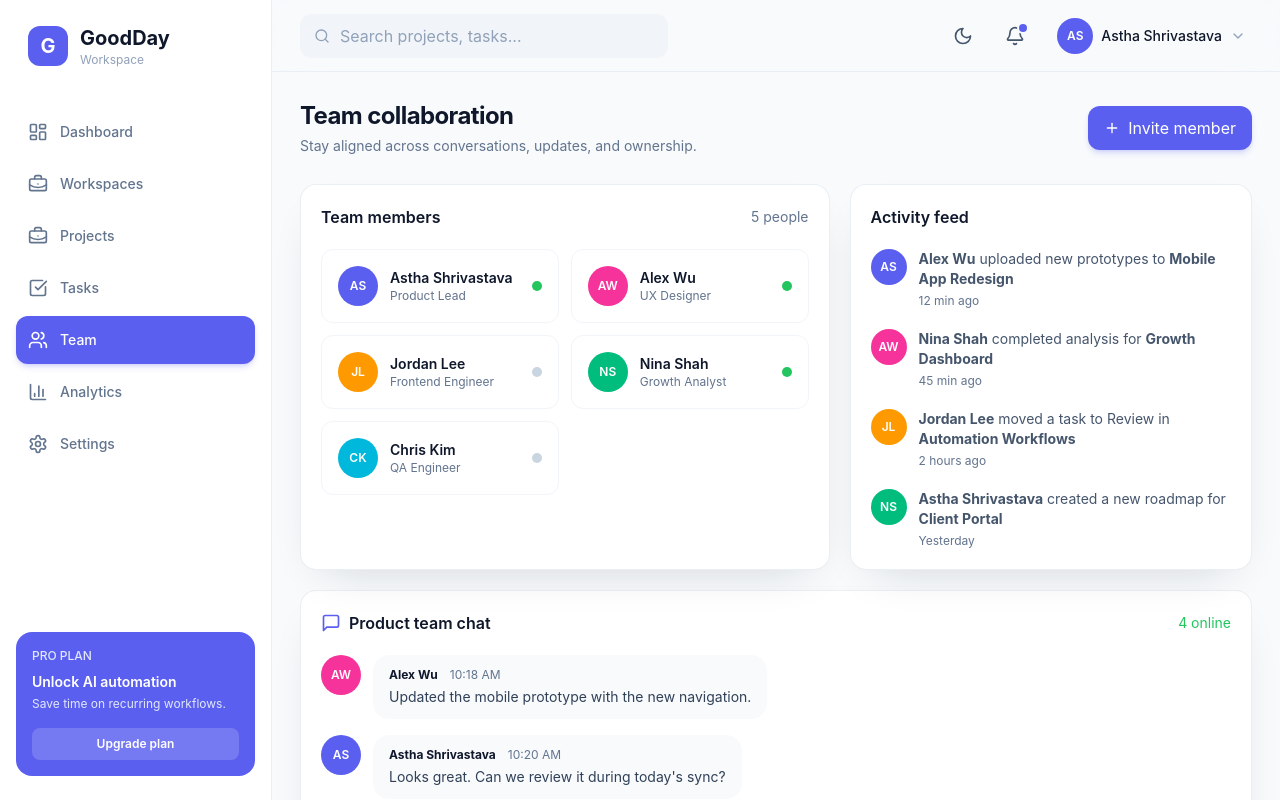
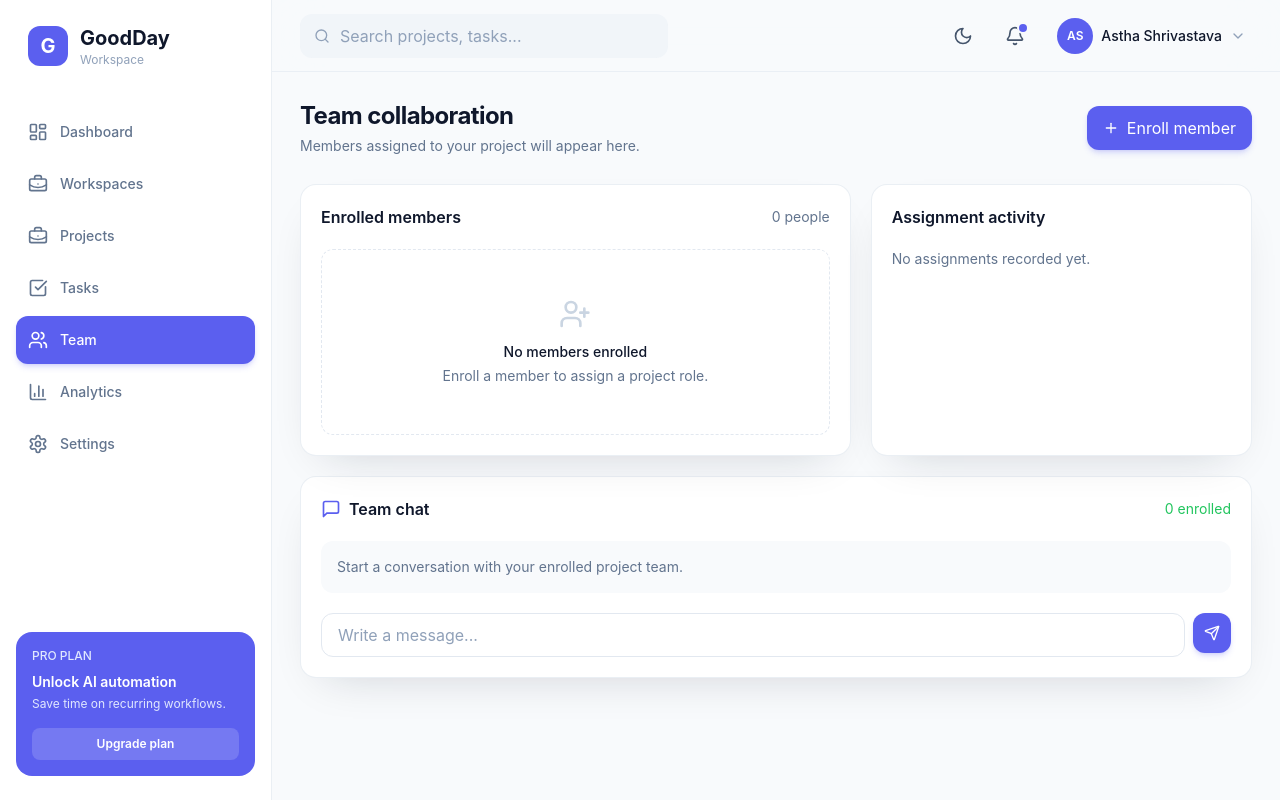
Before and after one commit to aasthashrivastava2006-crypto/GoodDay-Productivity-Workspace, a React (Vite) app: page /team in a window 1280 px wide. Shown: the top 800 px of the page. Built offline with nearby package versions, Linux system fonts and the light colour scheme.

Commit message:
updated dashboard UI

```diff
--- a/src/context/UserContext.tsx
+++ b/src/context/UserContext.tsx
@@ -29,6 +29,7 @@
   registerUser: (user: User) => void;
   signInUser: (user: User) => void;
   completeSetup: (project: OnboardingProject, assignedMembers: AssignedMember[]) => void;
+  addAssignedMember: (member: Omit<AssignedMember, "id">) => void;
 };
 
 const STORAGE_KEY = "goodday-onboarding";
@@ -69,8 +70,18 @@
     setSession((current) => ({ ...current, project, assignedMembers }));
   }
 
+  function addAssignedMember(member: Omit<AssignedMember, "id">) {
+    setSession((current) => ({
+      ...current,
+      assignedMembers: [
+        ...current.assignedMembers,
+        { ...member, id: `assigned-${Date.now()}` },
+      ],
+    }));
+  }
+
   return (
-    <UserContext.Provider value={{ ...session, registerUser, signInUser, completeSetup }}>
+    <UserContext.Provider value={{ ...session, registerUser, signInUser, completeSetup, addAssignedMember }}>
       {children}
     </UserContext.Provider>
   );
--- a/src/pages/TeamPage.tsx
+++ b/src/pages/TeamPage.tsx
@@ -1,92 +1,149 @@
-import { MessageSquare, Plus, Send } from "lucide-react";
-import { useState } from "react";
+import { MessageSquare, Plus, Send, UserPlus } from "lucide-react";
+import { useState, type FormEvent } from "react";
 import { PageHeader } from "@/components/PageHeader";
+import RoleDropdown from "@/components/RoleDropdown";
 import { Avatar } from "@/components/ui/avatar";
 import { Button } from "@/components/ui/button";
 import { Card, CardHeader, CardTitle } from "@/components/ui/card";
 import { Dialog } from "@/components/ui/dialog";
 import { Input } from "@/components/ui/input";
-import { activities, members } from "@/data/mockData";
+import { useUser, type AssignedMember } from "@/context/UserContext";
 
-const messages = [
-  { id: "c1", user: members[1], text: "Updated the mobile prototype with the new navigation.", time: "10:18 AM" },
-  { id: "c2", user: members[0], text: "Looks great. Can we review it during today's sync?", time: "10:20 AM" },
-  { id: "c3", user: members[2], text: "I'll prepare the implementation estimate before then.", time: "10:26 AM" },
-];
+const colors = ["bg-primary", "bg-pink-500", "bg-emerald-500", "bg-amber-500", "bg-cyan-500"];
+
+function initials(name: string) {
+  return name.split(" ").filter(Boolean).slice(0, 2).map((part) => part[0]).join("").toUpperCase();
+}
+
+interface ChatMessage {
+  id: string;
+  author: string;
+  text: string;
+  time: string;
+}
 
 export function TeamPage() {
+  const { assignedMembers, project, addAssignedMember } = useUser();
   const [inviteOpen, setInviteOpen] = useState(false);
   const [message, setMessage] = useState("");
+  const [invite, setInvite] = useState({ name: "", email: "", role: "" });
+  const [messages, setMessages] = useState<ChatMessage[]>([]);
+
+  function submitInvitation(event: FormEvent<HTMLFormElement>) {
+    event.preventDefault();
+    addAssignedMember(invite);
+    setInvite({ name: "", email: "", role: "" });
+    setInviteOpen(false);
+  }
+
+  function sendMessage(event: FormEvent<HTMLFormElement>) {
+    event.preventDefault();
+    if (!message.trim()) return;
+    setMessages((current) => [
+      ...current,
+      { id: `message-${Date.now()}`, author: "You", text: message.trim(), time: "Now" },
+    ]);
+    setMessage("");
+  }
 
   return (
     <>
       <PageHeader
         title="Team collaboration"
-        description="Stay aligned across conversations, updates, and ownership."
-        action={<Button onClick={() => setInviteOpen(true)}><Plus className="size-4" />Invite member</Button>}
+        description={project ? `Assigned team for ${project.name}.` : "Members assigned to your project will appear here."}
+        action={<Button onClick={() => setInviteOpen(true)}><Plus className="size-4" />Enroll member</Button>}
       />
-      <div className="grid gap-5 lg:grid-cols-[1.25fr_0.95fr]">
+      <div className="grid gap-5 lg:grid-cols-[1.3fr_0.9fr]">
         <Card>
-          <CardHeader><CardTitle>Team members</CardTitle><span className="muted text-sm">{members.length} people</span></CardHeader>
+          <CardHeader>
+            <CardTitle>Enrolled members</CardTitle>
+            <span className="muted text-sm">{assignedMembers.length} people</span>
+          </CardHeader>
+          {assignedMembers.length === 0 ? (
+            <div className="rounded-xl border border-dashed border-slate-200 py-12 text-center dark:border-slate-700">
+              <UserPlus className="mx-auto size-8 text-slate-300" />
+              <p className="mt-3 text-sm font-medium dark:text-white">No members enrolled</p>
+              <p className="muted mt-1 text-sm">Enroll a member to assign a project role.</p>
+            </div>
+          ) : (
             <div className="grid gap-3 sm:grid-cols-2">
-            {members.map((member) => (
-              <div key={member.id} className="flex items-center gap-3 rounded-xl border border-slate-100 p-4 dark:border-slate-800">
-                <Avatar initials={member.initials} color={member.color} />
-                <div className="min-w-0">
-                  <p className="truncate text-sm font-semibold dark:text-white">{member.name}</p>
-                  <p className="muted truncate text-xs">{member.role}</p>
-                </div>
-                <span className={`ml-auto size-2.5 rounded-full ${member.online ? "bg-success" : "bg-slate-300"}`} />
-              </div>
+              {assignedMembers.map((member, index) => (
+                <MemberCard key={member.id} member={member} color={colors[index % colors.length]} />
               ))}
             </div>
+          )}
         </Card>
         <Card>
-          <CardHeader><CardTitle>Activity feed</CardTitle></CardHeader>
+          <CardHeader><CardTitle>Assignment activity</CardTitle></CardHeader>
+          {assignedMembers.length === 0 ? (
+            <p className="muted text-sm">No assignments recorded yet.</p>
+          ) : (
             <div className="space-y-5">
-            {activities.map((activity, index) => (
-              <div key={activity.id} className="flex gap-3">
-                <Avatar initials={members[index].initials} color={members[index].color} className="size-9" />
+              {assignedMembers.map((member, index) => (
+                <div key={member.id} className="flex gap-3">
+                  <Avatar initials={initials(member.name)} color={colors[index % colors.length]} className="size-9" />
                   <p className="text-sm text-slate-600 dark:text-slate-300">
-                  <strong className="dark:text-white">{activity.author}</strong> {activity.action} <strong>{activity.target}</strong>
-                  <span className="muted mt-1 block text-xs">{activity.time}</span>
+                    <strong className="text-slate-900 dark:text-white">{member.name}</strong> was enrolled as <strong>{member.role}</strong>
+                    <span className="muted mt-1 block text-xs">Project assignment</span>
                   </p>
                 </div>
               ))}
             </div>
+          )}
         </Card>
       </div>
       <Card className="mt-5">
         <CardHeader>
           <div className="flex items-center gap-2">
             <MessageSquare className="size-5 text-primary" />
-            <CardTitle>Product team chat</CardTitle>
+            <CardTitle>Team chat</CardTitle>
           </div>
-          <span className="text-sm text-success">4 online</span>
+          <span className="text-sm text-success">{assignedMembers.length} enrolled</span>
         </CardHeader>
-        <div className="space-y-4">
+        {messages.length === 0 ? (
+          <p className="muted mb-5 rounded-xl bg-slate-50 p-4 text-sm dark:bg-slate-800/70">
+            Start a conversation with your enrolled project team.
+          </p>
+        ) : (
+          <div className="mb-5 space-y-4">
             {messages.map((chat) => (
               <div key={chat.id} className="flex items-start gap-3">
-              <Avatar initials={chat.user.initials} color={chat.user.color} />
+                <Avatar initials={initials(chat.author)} />
                 <div className="max-w-2xl rounded-2xl bg-slate-50 px-4 py-3 dark:bg-slate-800/70">
-                <div className="mb-1 flex gap-3 text-xs"><strong className="dark:text-white">{chat.user.name}</strong><span className="muted">{chat.time}</span></div>
+                  <div className="mb-1 flex gap-3 text-xs"><strong className="dark:text-white">{chat.author}</strong><span className="muted">{chat.time}</span></div>
                   <p className="text-sm text-slate-700 dark:text-slate-200">{chat.text}</p>
                 </div>
               </div>
             ))}
           </div>
-        <form className="mt-6 flex gap-2" onSubmit={(event) => { event.preventDefault(); setMessage(""); }}>
+        )}
+        <form className="flex gap-2" onSubmit={sendMessage}>
           <Input value={message} onChange={(event) => setMessage(event.target.value)} placeholder="Write a message..." />
           <Button size="icon" type="submit" aria-label="Send"><Send className="size-4" /></Button>
         </form>
       </Card>
-      <Dialog open={inviteOpen} onOpenChange={setInviteOpen} title="Invite teammate">
-        <form className="space-y-4" onSubmit={(event) => { event.preventDefault(); setInviteOpen(false); }}>
-          <Input type="email" placeholder="Email address" required />
-          <Input placeholder="Role (e.g. Product Designer)" />
-          <Button className="w-full" type="submit">Send invitation</Button>
+      <Dialog open={inviteOpen} onOpenChange={setInviteOpen} title="Enroll teammate">
+        <form className="space-y-4" onSubmit={submitInvitation}>
+          <Input value={invite.name} onChange={(event) => setInvite((current) => ({ ...current, name: event.target.value }))} placeholder="Full name" required />
+          <Input value={invite.email} onChange={(event) => setInvite((current) => ({ ...current, email: event.target.value }))} type="email" placeholder="Email address" required />
+          <RoleDropdown selectedRole={invite.role} onChange={(role) => setInvite((current) => ({ ...current, role }))} />
+          <Button className="w-full" type="submit">Enroll member</Button>
         </form>
       </Dialog>
     </>
   );
 }
+
+function MemberCard({ member, color }: { member: AssignedMember; color: string }) {
+  return (
+    <div className="flex items-center gap-3 rounded-xl border border-slate-100 p-4 dark:border-slate-800">
+      <Avatar initials={initials(member.name)} color={color} />
+      <div className="min-w-0">
+        <p className="truncate text-sm font-semibold dark:text-white">{member.name}</p>
+        <p className="muted truncate text-xs">{member.role}</p>
+        <p className="muted truncate text-xs">{member.email}</p>
+      </div>
+      <span className="ml-auto size-2.5 rounded-full bg-success" />
+    </div>
+  );
+}
```
Lines whose indentation alone changed are shown as unchanged.
